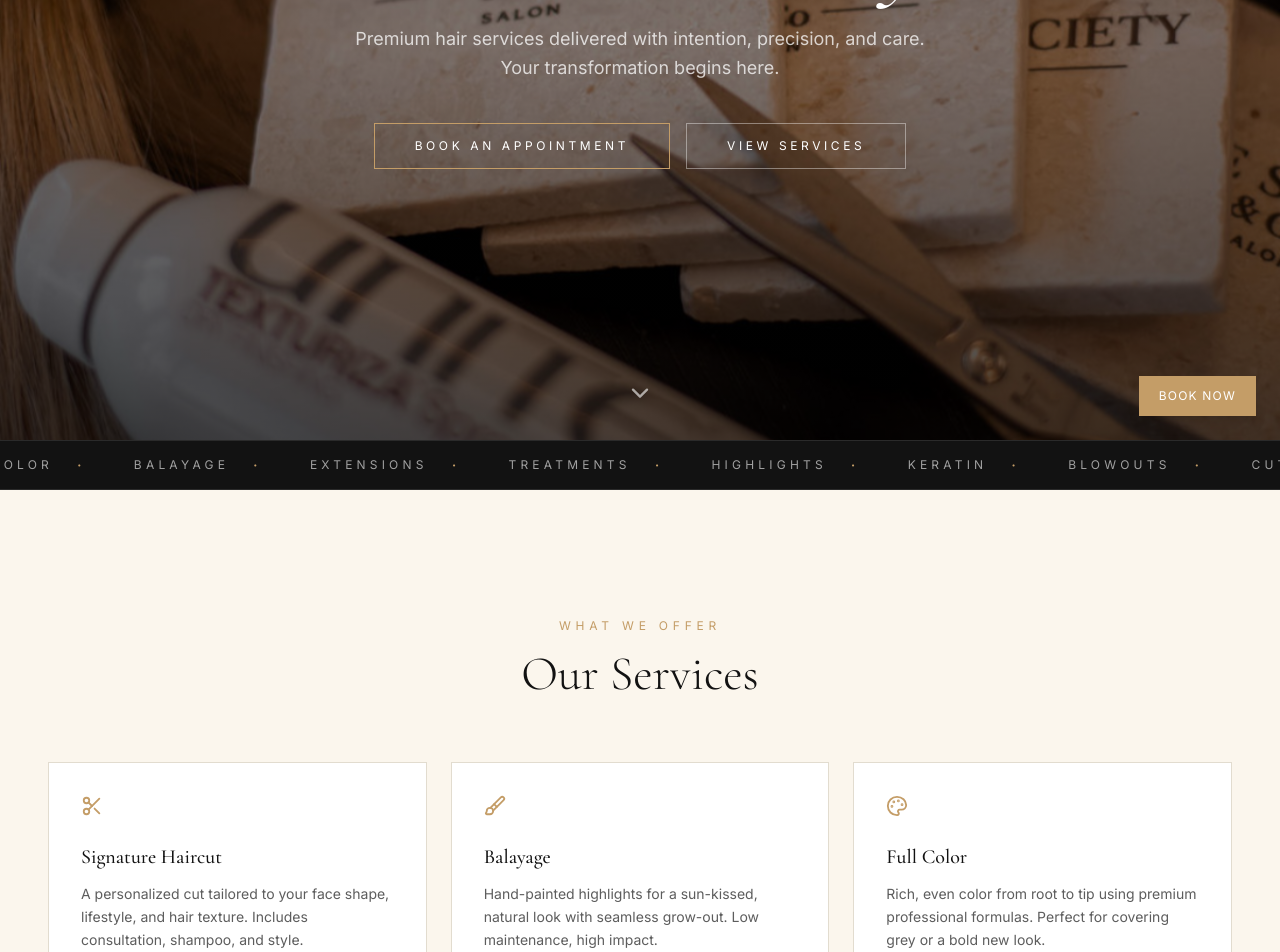
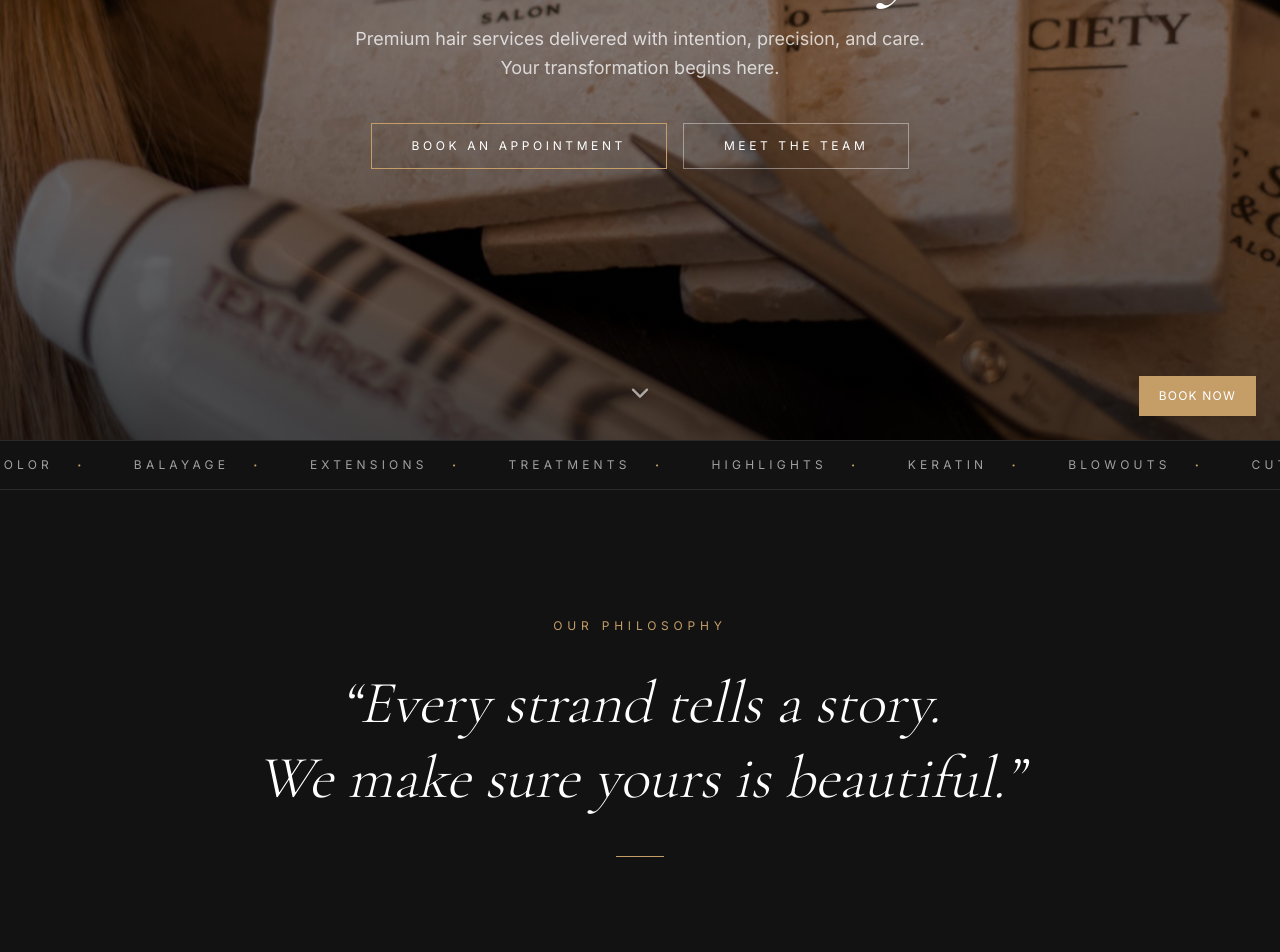
Before and after one commit to GustosRepo/manesocietyco, a Next.js app: page / in a window 1280 px wide. Shown: the part 360-1312 px from the top of the page. Built offline with nearby package versions, Linux system fonts and the light colour scheme.

Commit message:
updated users

```diff
--- a/app/page.tsx
+++ b/app/page.tsx
@@ -3,7 +3,6 @@ import Footer from "@/components/layout/Footer";
 import FloatingBookButton from "@/components/layout/FloatingBookButton";
 import Hero from "@/components/sections/Hero";
 import Marquee from "@/components/sections/Marquee";
-import Services from "@/components/sections/Services";
 import StatementSection from "@/components/sections/StatementSection";
 import Gallery from "@/components/sections/Gallery";
 import About from "@/components/sections/About";
@@ -19,7 +18,6 @@ export default function Home() {
       <main>
         <Hero />
         <Marquee />
-        <Services />
         <StatementSection />
         <Gallery />
         <About />
--- a/components/sections/Hero.tsx
+++ b/components/sections/Hero.tsx
@@ -65,10 +65,10 @@ export default function Hero() {
             Book an Appointment
           </Link>
           <Link
-            href="#services"
+            href="#team"
             className="px-10 py-3.5 bg-transparent text-white text-xs tracking-[0.3em] uppercase border border-white/40 hover:border-white transition-colors duration-300"
           >
-            View Services
+            Meet the Team
           </Link>
         </motion.div>
       </div>
--- a/lib/data.ts
+++ b/lib/data.ts
@@ -91,42 +91,42 @@ export const team = [
 export const testimonials = [
   {
     id: 1,
-    name: "Camille Torres",
+    name: "Mane Society & Co Client",
     service: "Balayage",
     rating: 5,
-    text: "I've been to a lot of salons and Mane Society is on another level. Sofia understood exactly what I wanted and the result was even better than the inspiration photos. I get compliments every single day.",
+    text: "I've been to a lot of salons and Mane Society & Co is on another level. The team understood exactly what I wanted and the result was even better than my inspiration photos. I get compliments every single day.",
   },
   {
     id: 2,
-    name: "Rachel Kim",
+    name: "Mane Society & Co Client",
     service: "Keratin Treatment",
     rating: 5,
     text: "My hair has never felt this smooth. The keratin treatment was done so carefully — they really took their time. The salon itself is gorgeous and everyone is so welcoming.",
   },
   {
     id: 3,
-    name: "Priya Nair",
+    name: "Mane Society & Co Client",
     service: "Extensions",
     rating: 5,
-    text: "Isabelle installed my extensions and they are absolutely undetectable. The length and volume I've always wanted. I walked out feeling like a completely different person — in the best way.",
+    text: "My extensions are absolutely undetectable. I got the length and volume I've always wanted, and I walked out feeling like a completely different person in the best way.",
   },
   {
     id: 4,
-    name: "Jordan Ellis",
+    name: "Mane Society & Co Client",
     service: "Signature Haircut",
     rating: 5,
-    text: "Marcus gave me the best cut I've had in years. He really listened to what I wanted and also gave honest advice about what would work with my hair type. Will not go anywhere else.",
+    text: "This is the best haircut I've had in years. They really listened to what I wanted and gave honest advice about what works with my hair type. I will not go anywhere else.",
   },
   {
     id: 5,
-    name: "Natalie Osei",
+    name: "Mane Society & Co Client",
     service: "Full Color",
     rating: 5,
-    text: "I was nervous about going darker but Devon completely put me at ease. The color is rich, glossy, and exactly what I envisioned. The whole experience felt like self-care at its finest.",
+    text: "I was nervous about going darker, but Mane Society & Co completely put me at ease. The color is rich, glossy, and exactly what I envisioned. The whole experience felt like self-care at its finest.",
   },
   {
     id: 6,
-    name: "Maya Patel",
+    name: "Mane Society & Co Client",
     service: "Highlights",
     rating: 5,
     text: "Such a beautiful salon with an even more talented team. My highlights came out perfectly blended — soft, warm, and so natural looking. The scalp massage during the wash was a bonus!",
@@ -203,7 +203,6 @@ export const galleryImages = [
 ];
 
 export const navLinks = [
-  { label: "Services", href: "#services" },
   { label: "Gallery", href: "#gallery" },
   { label: "About", href: "#about" },
   { label: "Team", href: "#team" },
```
Also changed, not shown: 1 other file (tests, documents, lock files or other folders).
